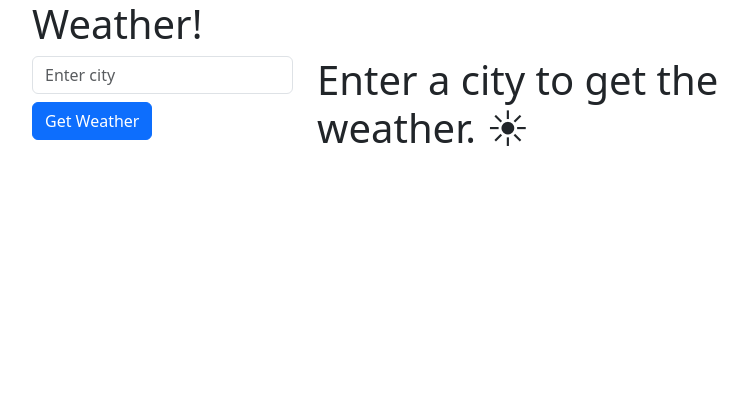
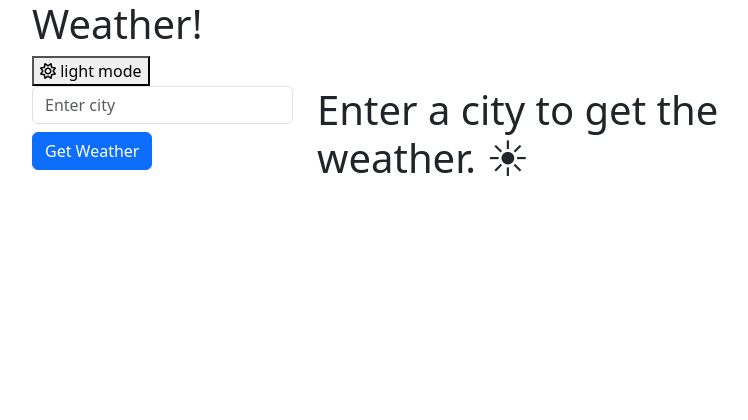
Before and after one commit to klchambers/flask-weather, a Flask app: page / in a window 1280 px wide. Shown: the top 420 px of the page, without its empty margins (50-798 px from the left). Run offline with Flask 3, Linux system fonts and the light colour scheme; some libraries are stand-ins or nearby versions.

Commit message:
Feat: Add script.js and light/dark mode toggle button

```diff
--- /dev/null
+++ b/static/js/script.js
@@ -0,0 +1,17 @@
+// Ensure DOM fully loaded
+document.addEventListener("DOMContentLoaded", function() {
+    // Event listener to btn-switch for toggling dark/light mode
+    document.getElementById("btn-switch").addEventListener("click", function() {
+        // If dark mode is enabled, switch to light mode
+        if (document.documentElement.getAttribute("data-bs-theme") == "dark") {
+            document.documentElement.setAttribute("data-bs-theme","light")
+            // Change icon and text to light mode
+            this.innerHTML = '<i class="fa-regular fa-sun"></i> light mode';
+        }
+        else {
+            // set theme to dark mode
+            document.documentElement.setAttribute("data-bs-theme","dark");
+            // change icon and text to dark mode
+            this.innerHTML = '<i class="fa-regular fa-moon"></i> dark mode';
+        }});
+    });
--- a/templates/index.html
+++ b/templates/index.html
@@ -1,5 +1,5 @@
 <!DOCTYPE html>
-<html lang="en">
+<html lang="en" data-bs-theme-mode="light">
 
 <head>
   <meta charset="UTF-8">
@@ -11,13 +11,17 @@
   <script src="https://cdn.jsdelivr.net/npm/bootstrap@5.0.2/dist/js/bootstrap.bundle.min.js"
     integrity="sha384-MrcW6ZMFYlzcLA8Nl+NtUVF0sA7MsXsP1UyJoMp4YLEuNSfAP+JcXn/tWtIaxVXM"
     crossorigin="anonymous"></script>
+  <!-- Fontawesome CDN -->
+  <script src="https://kit.fontawesome.com/1109df0b76.js" crossorigin="anonymous"></script>
   <!-- CSS -->
   <link rel="stylesheet" href="/static/css/style.css">
 </head>
 
 <body>
   <div class="container">
-    <h1>Weather!</h1>
+    <header>
+      {% block header %}<h1>Weather!</h1>{% endblock %} <button id="btn-switch"><i class="fa-regular fa-sun"></i> light mode</button>
+    </header>
     <div class="row">
       <div class="col-md-3">
         <form action="/weather" method="GET">
@@ -27,9 +31,6 @@
       </div>
       <div class="col-md-6">
         <section class="content">
-          <header>
-            {% block header %}{% endblock %}
-          </header>
           {% for message in get_flashed_messages() %}
           <div class="flash">{{ message }}</div>
           {% endfor %}
@@ -46,5 +47,5 @@
     <p><small>Made with Flask and OpenWeatherMap</small></p>
   </footer>
 </body>
-
+<script src="/static/js/script.js"></script>
 </html>
```
